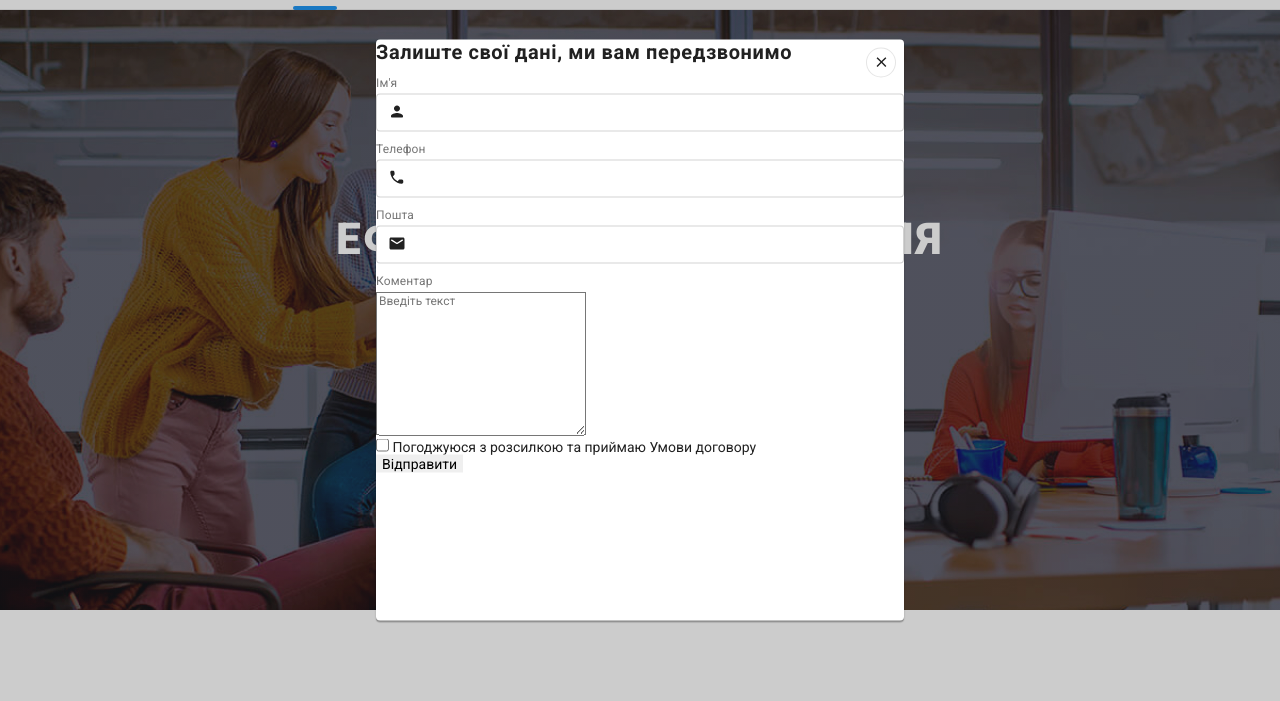
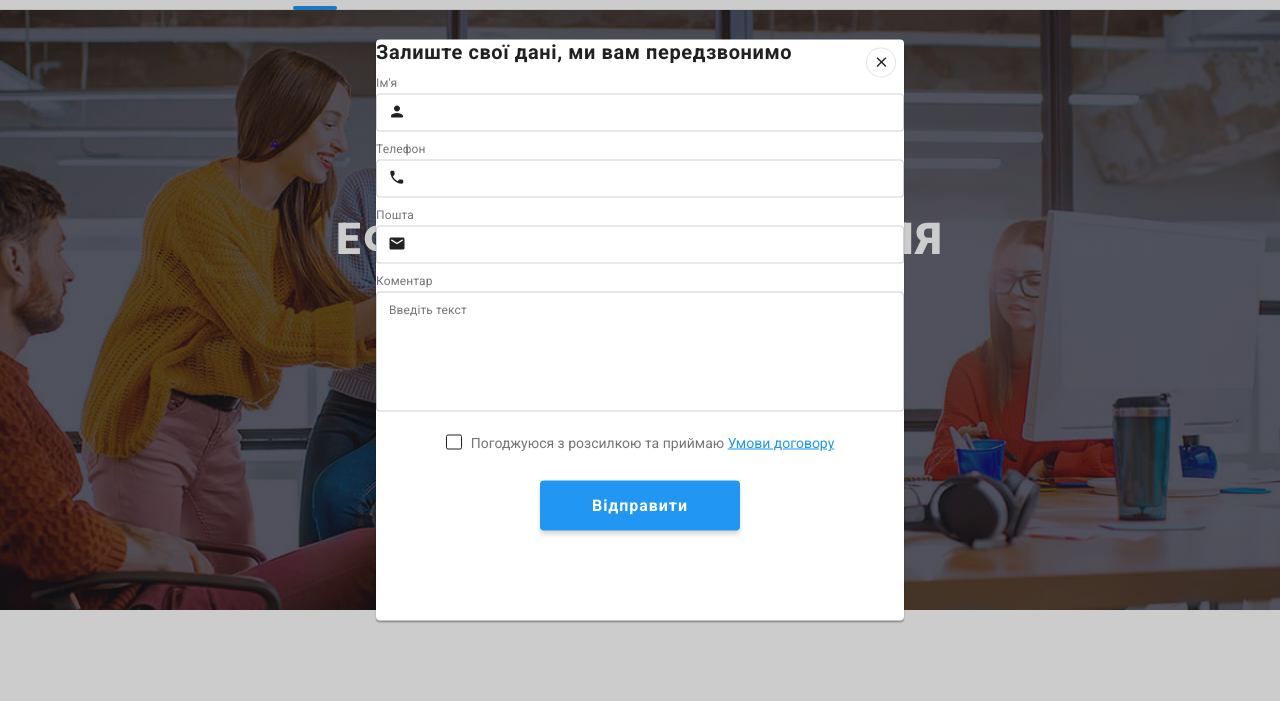
Before and after one commit to inv1z1bl3/vasyliev-andriy-IPZ-33, a plain HTML site: page index.html in a window 1280 px wide. Both pictures are taken after a click on the button "Замовити послугу". Shown: the part 70-771 px from the top of the page. Drawn offline with Linux system fonts and the light colour scheme.

Commit message:
lab-6 coding css for modal form

```diff
--- a/css/styles.css
+++ b/css/styles.css
@@ -832,3 +832,81 @@ button:focus {
   left: 12px;
   transition: color 300ms ease-in-out;
 }
+
+.modal-form-textarea {
+  height: 120px;
+  width: 100%;
+  border-radius: 4px;
+  border: 1px #21212133 solid;
+  font-size: 12px;
+  font-weight: 400;
+  letter-spacing: 0.01em;
+  padding: 11px 12px;
+  resize: none;
+}
+
+.modal-checkbox {
+  margin-top: 20px;
+  justify-content: center;
+  display: flex;
+  gap: 9px;
+}
+
+.checkbox-label {
+  cursor: pointer;
+  color: var(--grey);
+}
+
+.modal-span {
+  text-decoration: underline;
+  color: var(--blue);
+}
+
+input[type="checkbox"] {
+  appearance: none;
+  border: var(--black) 1px solid;
+  height: 15px;
+  width: 16px;
+  color: var(--white);
+  border-radius: 2px;
+  transition-duration: 0.5s;
+}
+
+input[type="checkbox"]:checked {
+  background: var(--blue);
+  border: none;
+  color: var(--white);
+}
+
+input[type="checkbox"]:checked::before {
+  content: "✓";
+  margin-left: 3px;
+  display: inline-block;
+  text-align: center;
+}
+
+.checkbox-modal-button-div {
+  display: inline-block;
+  text-align: center;
+  margin-top: 30px;
+}
+
+.checkbox-modal-button {
+  background: var(--blue);
+  box-shadow: 0px 4px 4px rgba(0, 0, 0, 0.15);
+  border-radius: 4px;
+  border: none;
+  cursor: pointer;
+  padding: 10px 52px;
+  color: var(--white);
+  font-size: 16px;
+  font-weight: 700;
+  line-height: 1.875;
+  letter-spacing: 0.06em;
+  transition: background-color 300ms ease-in-out;
+}
+
+.checkbox-modal-button:hover,
+.checkbox-modal-button:focus {
+  background: var(--blue_light);
+}
```
